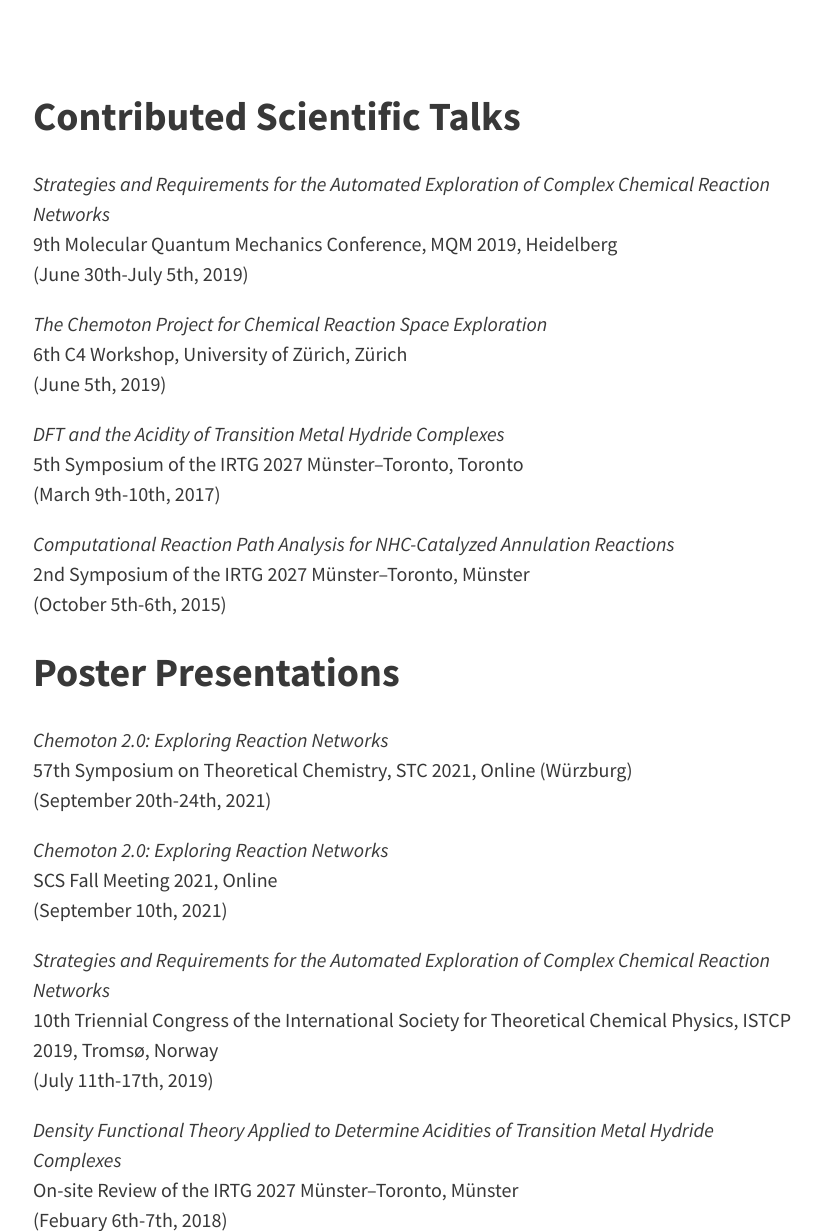
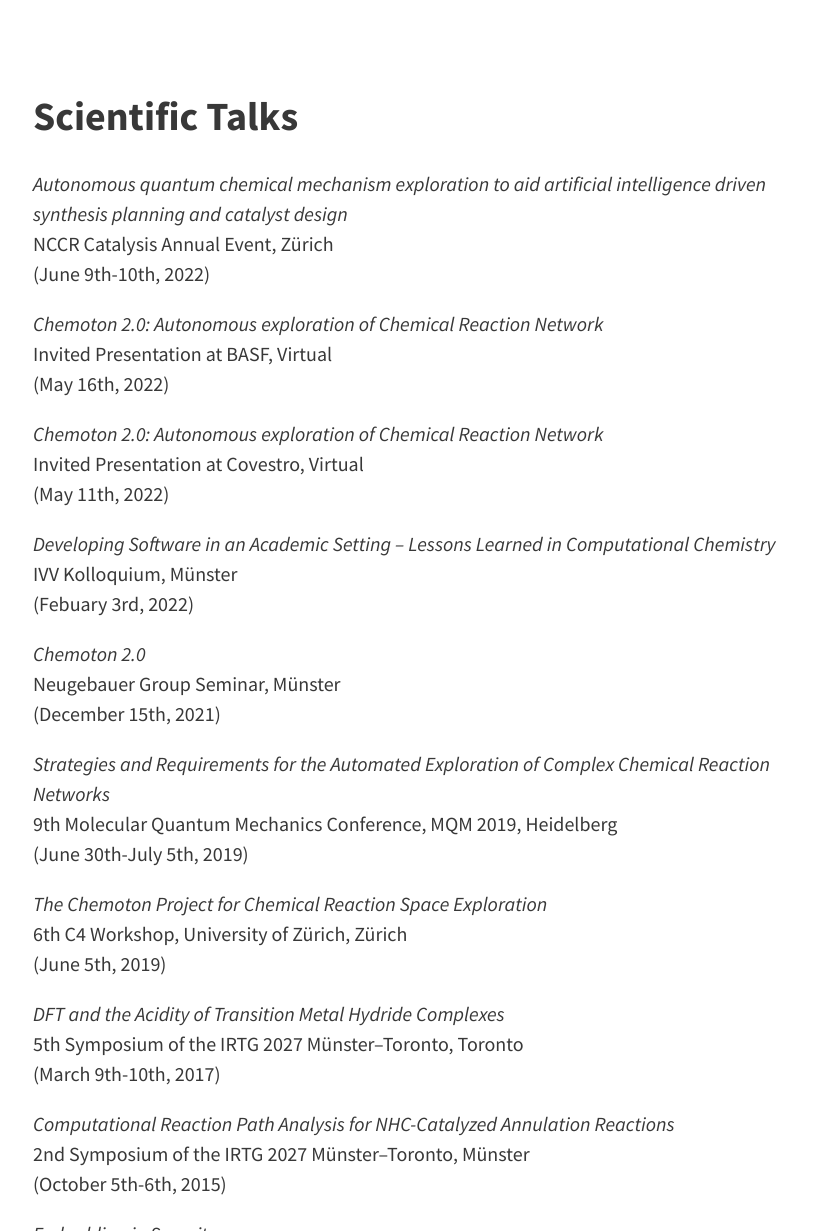
Before and after one commit to nabbelbabbel/nabbelbabbel.github.io, a Jekyll site: the page built from pages/talksandposters.md, in a window 1280 px wide and 1400 px high, scrolled down 225 px. Shown: the part 169-1400 px from the top of the window, without its empty margins (223-1045 px from the left). Built offline with Jekyll 4.4.1, drawn with Linux system fonts in a browser that asks for light colours; some of the changed text lies outside the part shown.

Commit message:
Update talksandposters.md

```diff
--- a/pages/talksandposters.md
+++ b/pages/talksandposters.md
@@ -5,7 +5,27 @@ permalink: /talksandposters/
 feature-img: "assets/img/pexels/publications.jpeg"
 tags: [Poster, Talk]
 ---
-## Contributed Scientific Talks
+## Scientific Talks
+*Autonomous quantum chemical mechanism exploration to aid artificial intelligence driven synthesis planning and catalyst design*
+NCCR Catalysis Annual Event, Zürich
+(June 9th-10th, 2022)
+
+*Chemoton 2.0: Autonomous exploration of Chemical Reaction Network*
+Invited Presentation at BASF, Virtual
+(May 16th, 2022)
+
+*Chemoton 2.0: Autonomous exploration of Chemical Reaction Network*
+Invited Presentation at Covestro, Virtual
+(May 11th, 2022)
+
+*Developing Software in an Academic Setting -- Lessons Learned in Computational Chemistry*
+IVV Kolloquium, Münster
+(Febuary 3rd, 2022)
+
+*Chemoton 2.0*
+Neugebauer Group Seminar, Münster
+(December 15th, 2021)
+
 *Strategies and Requirements for the Automated Exploration of Complex Chemical Reaction Networks*
 9th Molecular Quantum Mechanics Conference, MQM 2019, Heidelberg
 (June 30th-July 5th, 2019)
@@ -22,7 +42,23 @@ tags: [Poster, Talk]
 2nd Symposium of the IRTG 2027 Münster--Toronto, Münster
 (October 5th-6th, 2015)
 
+*Embedding in Serenity*
+2nd Joint Seminar on Purpose-Driven Quantum Chemistry, Bodefeld
+(September 18th, 2015)
+
 ## Poster Presentations
+*Chemoton 2.0: Exploring Reaction Networks*
+58th Symposium on Theoretical Chemistry, STC 2022, Heidelberg
+(September 9th-22nd, 2022)
+
+*Chemoton 2.0: Exploring Reaction Networks*
+SCS Fall Meeting 2022, Zurich
+(September 8th, 2022)
+
+*Chemoton 2.0: Exploring Reaction Networks*
+12th Triennial Congress of the Wold Association of Theoretical and Computational Chemists, WATOC 2020, Vancouver
+(July 3rd-8th, 2022)
+
 *Chemoton 2.0: Exploring Reaction Networks*
 57th Symposium on Theoretical Chemistry, STC 2021, Online (Würzburg)
 (September 20th-24th, 2021)
```
